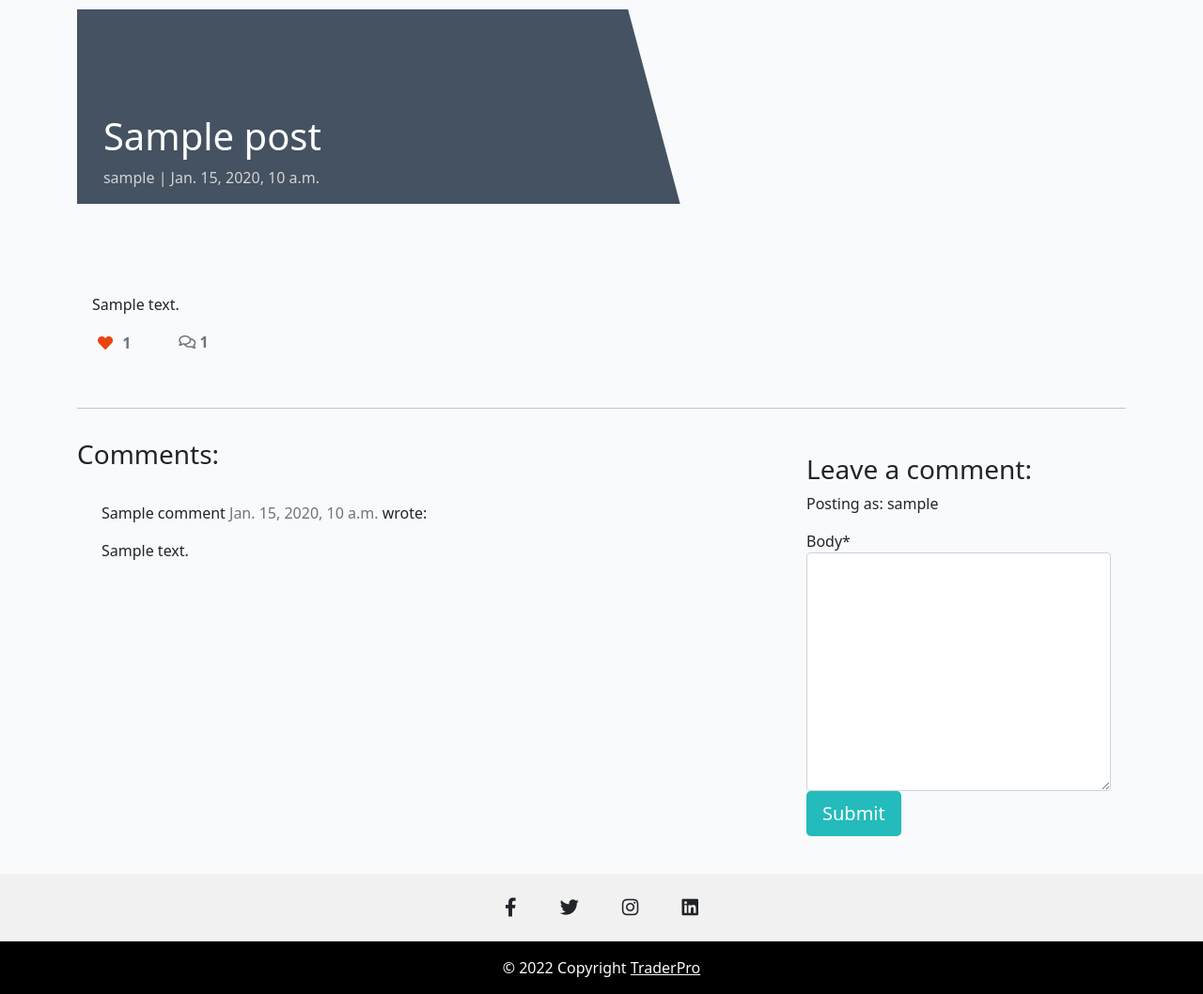
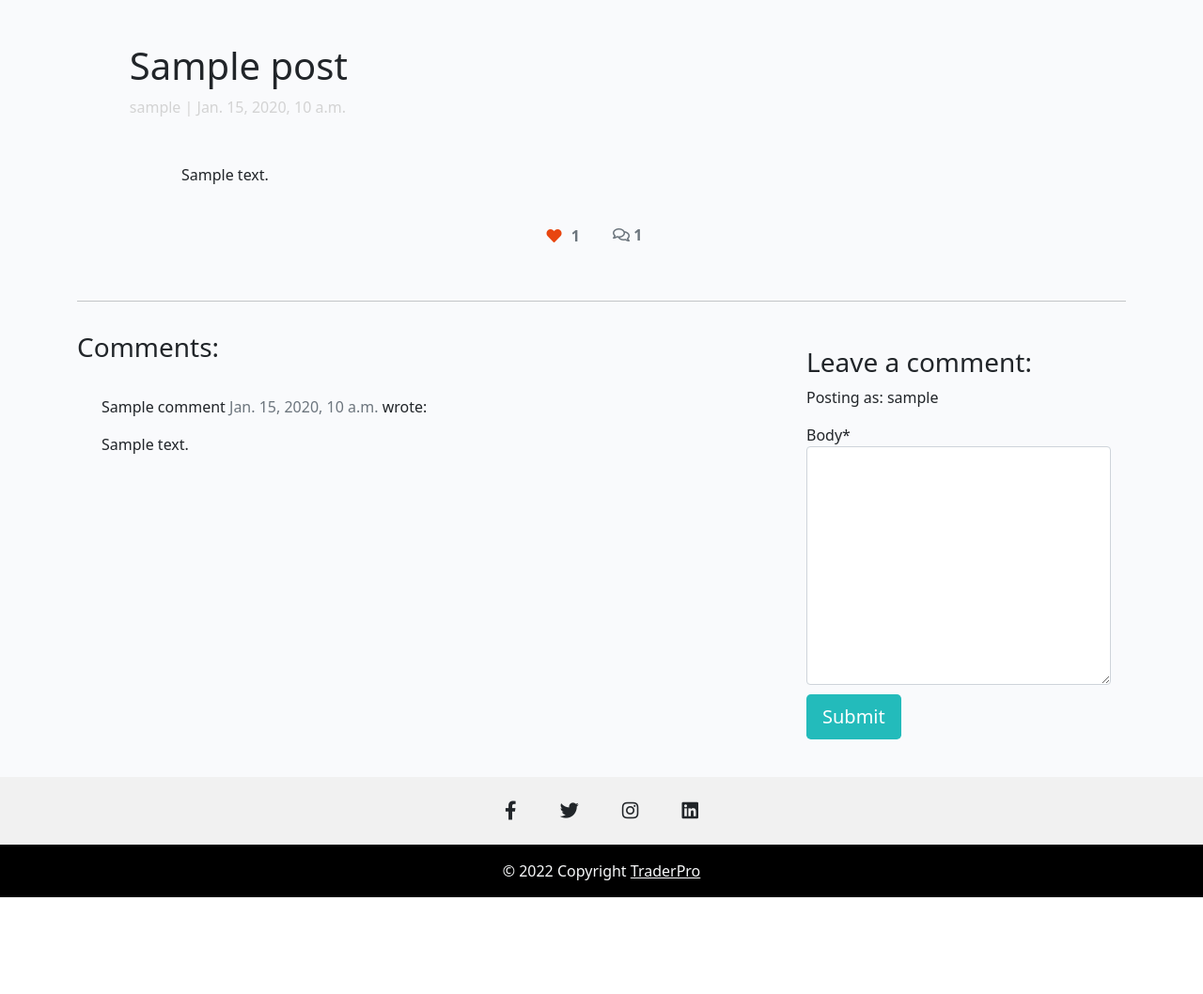
Before and after one commit to Code-Institute-Submissions/JimmyThePro-daytrading-blog_AprResub, a Django app: a page that uses templates/base.html in a window 1280 px wide. Shown: the part 60-1118 px from the top of the page at 94% size. After the commit the page ends 1015 px from the top, so only its background shows below. Run offline with Django 3.2, Linux system fonts and the light colour scheme; a user stored in the database is signed in; tables that the repository leaves empty hold one stand-in row (values such as "Sample post"); some libraries are stand-ins or nearby versions.

Commit message:
Style postdetail page

```diff
--- a/static/css/style.css
+++ b/static/css/style.css
@@ -52,40 +52,6 @@ body {
     text-transform: uppercase;
 }
 
-.masthead {
-    margin-top: 10px;
-    overflow: hidden;
-    position: relative;
-    display: inline-block;
-    height: 33vh;
-    width: 100%;
-}
-
-.masthead-text {
-    background-color: #445261;
-    color: white;
-    position: relative;
-}
-
-.masthead-image {
-    position: relative;
-    overflow: hidden;
-}
-
-.masthead-image:after {
-    content: "";
-    position: absolute;
-    top: 0;
-    right: 90%;
-    height: 100%;
-    width: 150%;
-    background: #445261;
-    -webkit-transform: skew(15deg);
-    -moz-transform: skew(15deg);
-    transform: skew(15deg);
-    z-index: 100;
-}
-
 .post-link {
     text-decoration: none;
     color: #445261;
@@ -97,7 +63,7 @@ body {
 }
 
 .post-title {
-    margin-top: 20%;
+    margin-top: 2%;
     margin-left: 5%;
 }
 
@@ -140,3 +106,20 @@ body {
     background: transparent;
     border: none;
 }
+
+.content-center {
+    justify-content: center;
+}
+
+.img {
+    height: auto;
+    width: 100%;
+}
+
+#div_id_body {
+    margin-bottom: 10px;
+}
+
+.likerow {
+    margin-top: 40px;
+}
--- a/templates/base.html
+++ b/templates/base.html
@@ -73,11 +73,11 @@
     <main class="flex-shrink-0 main-bg">
 
         {% block content %}
-        <!-- Content Goes here -->
         {% endblock content %}
     </main>
 
     <!-- Footer -->
+
     <footer class="text-center text-white mt-auto" style="background-color: #f1f1f1;">
         <!-- Grid container -->
         <div class="container pt-2">
@@ -86,7 +86,8 @@
             <!-- Facebook -->
             <a
               class="btn btn-link btn-floating btn-lg text-dark m-1"
-              href="#!"
+              href="https://www.facebook.com"
+              aria-label="Link to my Facebook page"
               role="button"
               data-mdb-ripple-color="dark"
               ><i class="fab fa-facebook-f"></i
@@ -95,7 +96,8 @@
             <!-- Twitter -->
             <a
               class="btn btn-link btn-floating btn-lg text-dark m-1"
-              href="#!"
+              href="https://www.twitter.com"
+              aria-label="Link to my Twitter page"
               role="button"
               data-mdb-ripple-color="dark"
               ><i class="fab fa-twitter"></i
@@ -104,7 +106,8 @@
             <!-- Instagram -->
             <a
               class="btn btn-link btn-floating btn-lg text-dark m-1"
-              href="#!"
+              href="https://www.instagram.com"
+              aria-label="Link to my Instagram page"
               role="button"
               data-mdb-ripple-color="dark"
               ><i class="fab fa-instagram"></i
@@ -113,29 +116,29 @@
             <!-- Linkedin -->
             <a
               class="btn btn-link btn-floating btn-lg text-dark m-1"
-              href="#!"
+              href="https://www.linkedin.com"
+              aria-label="Link to my Linkedin page"
               role="button"
               data-mdb-ripple-color="dark"
               ><i class="fab fa-linkedin"></i
             ></a>
           </section>
-          <!-- Section: Social media -->
         </div>
-        <!-- Grid container -->
 
         <!-- Copyright -->
         <div class="text-center text-light p-3" style="background-color: black;">
           © 2022 Copyright
           <a class="text-light" href="#">TraderPro</a>
         </div>
-        <!-- Copyright -->
     </footer>
+
+    <!-- JS script that removes an "alert-message" automaticly in 3.5s -->
     <script>
         setTimeout(function () {
             let messages = document.getElementById('msg');
             let alert = new bootstrap.Alert(messages);
             alert.close();
-        }, 2500);
+        }, 3500);
     </script>
 </body>
 
--- a/templates/post_detail.html
+++ b/templates/post_detail.html
@@ -2,22 +2,20 @@
 
 {% load crispy_forms_tags %}
 
-<div class="masthead">
+<div class="ee">
     <div class="container">
-        <div class="row g-0">
-            <div class="col-md-6 masthead-text">
-                <!-- Post title goes in these h1 tags -->
+        <div class="row">
+
+            <div class="col-md-12">
+                {% if "placeholder" in post.featured_image.url %}
+                <img src="https://codeinstitute.s3.amazonaws.com/fullstack/blog/default.jpg" class="img">
+                {% else %}
+                <img src=" {{ post.featured_image.url }}" width="100%" class="img">
+                {% endif %}
+            </div>
+            <div class="col-md-12">
                 <h1 class="post-title">{{ post.title }}</h1>
-                <!-- Post author goes before the | the post's created date goes after -->
                 <p class="post-subtitle">{{ post.author }} | {{ post.created_on }}</p>
-            </div>
-            <div class="d-none d-md-block col-md-6 masthead-image">
-                <!-- The featured image URL goes in the src attribute -->
-                {% if "placeholder" in post.featured_image.url %}
-                <img src="https://codeinstitute.s3.amazonaws.com/fullstack/blog/default.jpg" width="100%">
-                {% else %}
-                <img src=" {{ post.featured_image.url }}" width="100%">
-                {% endif %}
             </div>
         </div>
     </div>
@@ -25,14 +23,12 @@
 
 <div class="container">
     <div class="row">
-        <div class="col card mb-4 mt-3 left top">
+        <div class="col-md-10 card mb-4 mt-3 left top mx-auto">
             <div class="card-body">
-                <!-- The post content goes inside the card-text. -->
-                <!-- Use the | safe filter inside the template tags -->
-                <p class="card-text ">
+                <p class="card-text">
                     {{ post.content | safe }}
                 </p>
-                <div class="row">
+                <div class="row content-center likerow">
 
                     <div class="col-1">
                         <strong>
@@ -61,7 +57,6 @@
                     <div class="col-1">
                         {% with comments.count as total_comments %}
                         <strong class="text-secondary"><i class="far fa-comments"></i>
-                            <!-- Our total_comments variable goes before the closing strong tag -->
                             {{ total_comments }}</strong>
                         {% endwith %}
                     </div>
@@ -78,21 +73,16 @@
         <div class="col-md-8 card mb-4 mt-3 ">
             <h3>Comments:</h3>
             <div class="card-body">
-                <!-- We want a for loop inside the empty control tags to iterate through each comment in comments -->
                 {% for comment in comments %}
                 <div class="comments" style="padding: 10px;">
                     <p class="font-weight-bold">
-                        <!-- The commenter's name goes here. Check the model if you're not sure what that is -->
                         {{ comment.name }}
                         <span class=" text-muted font-weight-normal">
-                            <!-- The comment's created date goes here -->
                             {{ comment.created_on }}
                         </span> wrote:
                     </p>
-                    <!-- The body of the comment goes before the | -->
                     {{ comment.body | linebreaks }}
                 </div>
-                <!-- Our for loop ends here -->
                 {% endfor %}
             </div>
         </div>
```
